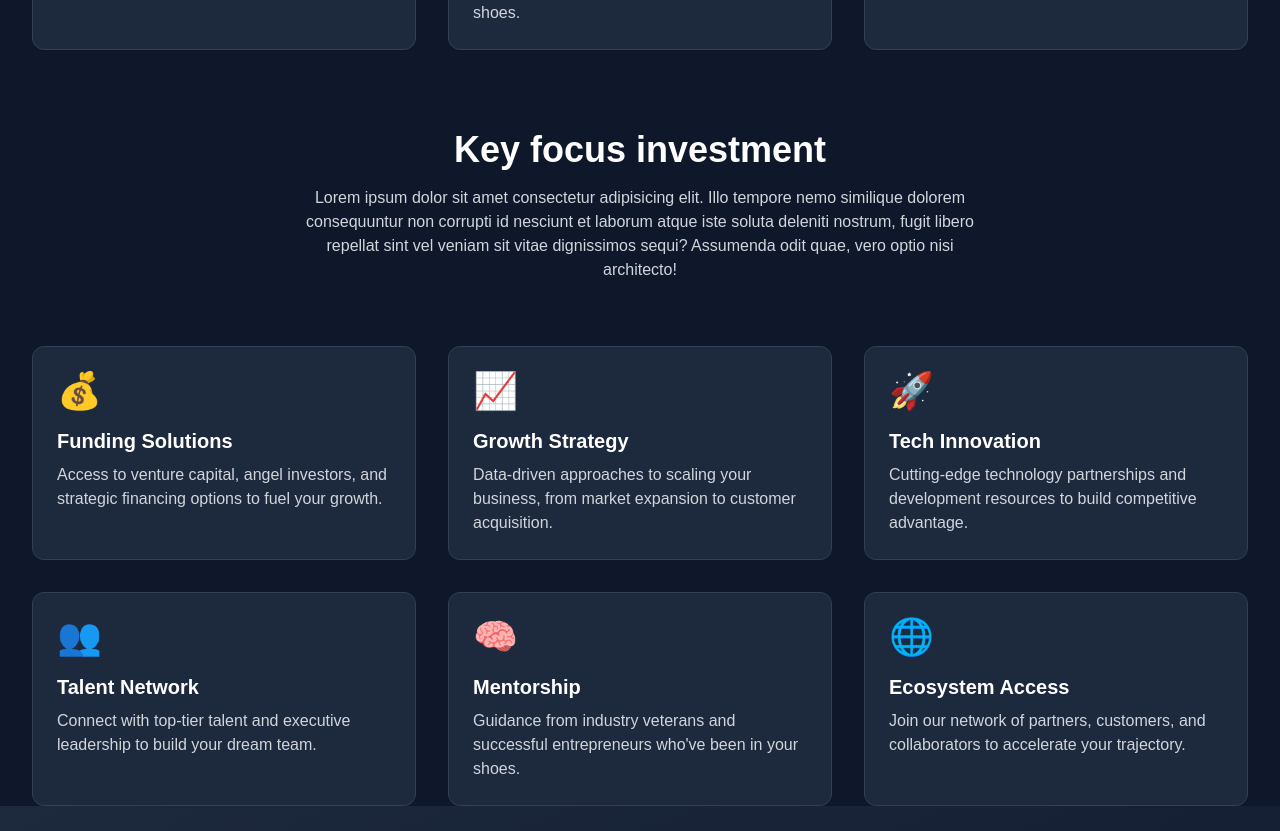
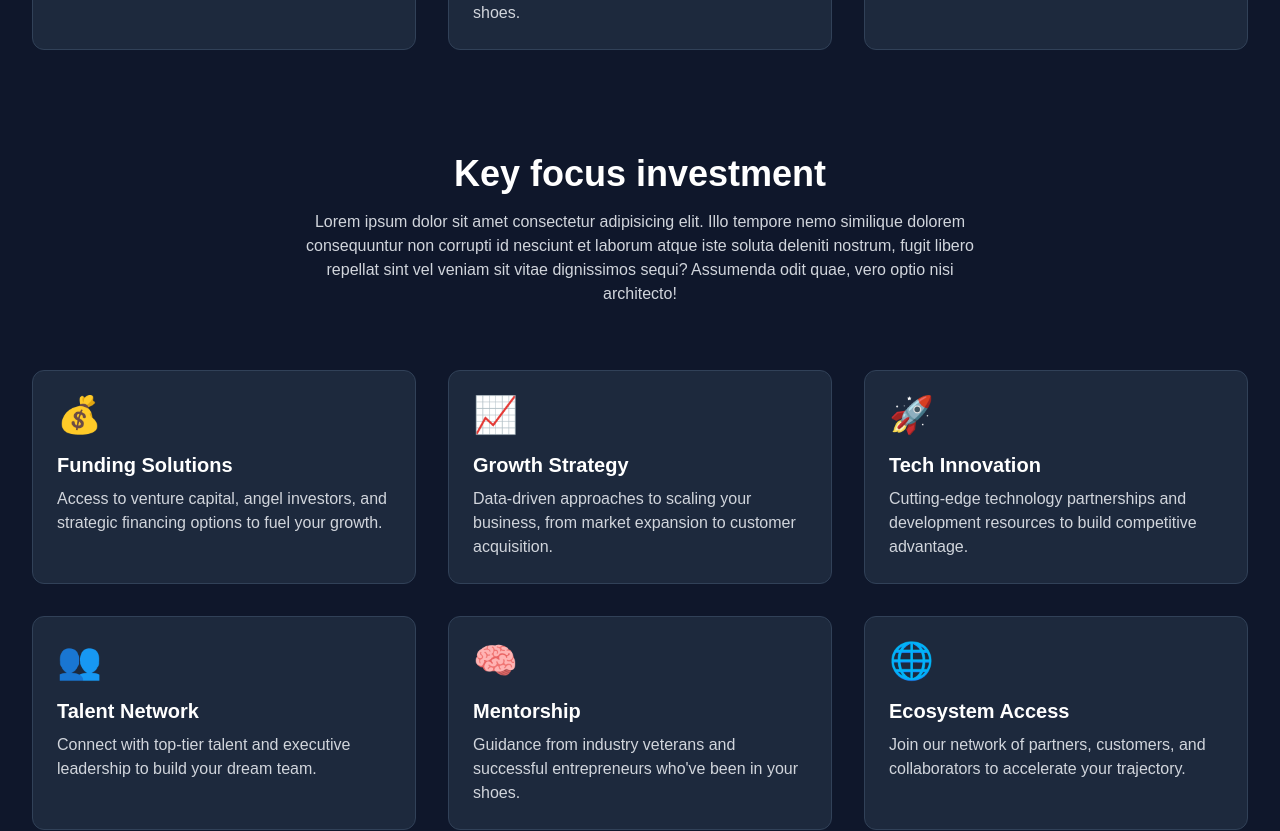
Before and after one commit to AHMAD789999/VestedVC, a Next.js app: page / in a window 1280 px wide. Shown: the part 1860-2691 px from the top of the page. Built offline with nearby package versions, Linux system fonts and the light colour scheme.

Commit message:
add this changing

```diff
--- a/src/app/page.jsx
+++ b/src/app/page.jsx
@@ -185,7 +185,7 @@ const HeroSection = () => {
       </section>
         {/* ... (keep existing services section code exactly the same) ... */}
       </section>
-  <section className=" bg-slate-900">
+  <section className="py-6 bg-slate-900">
          <section className=" bg-slate-900">
         <div className="max-w-7xl mx-auto px-4 sm:px-6 lg:px-8">
           <div className="text-center mb-16">
```
